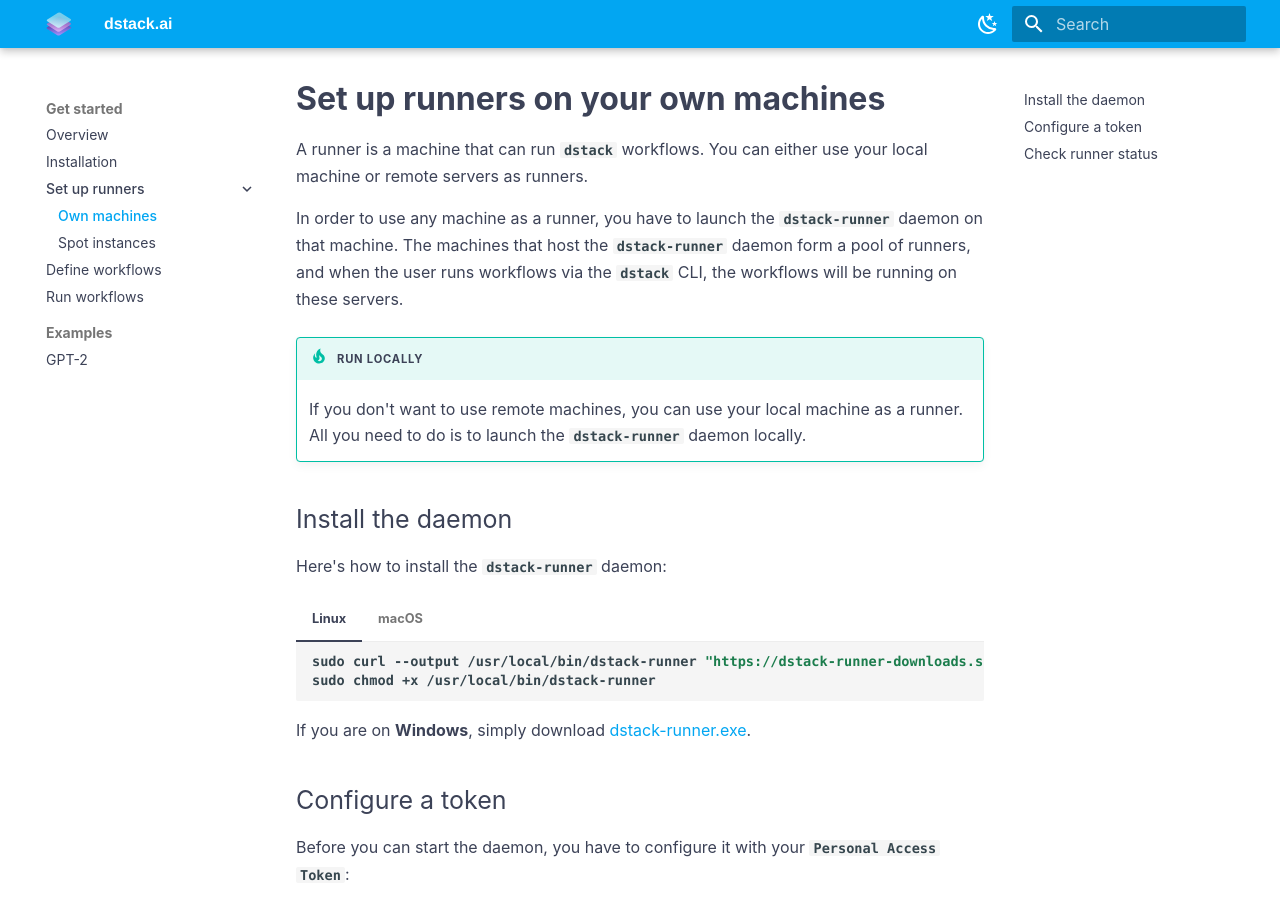
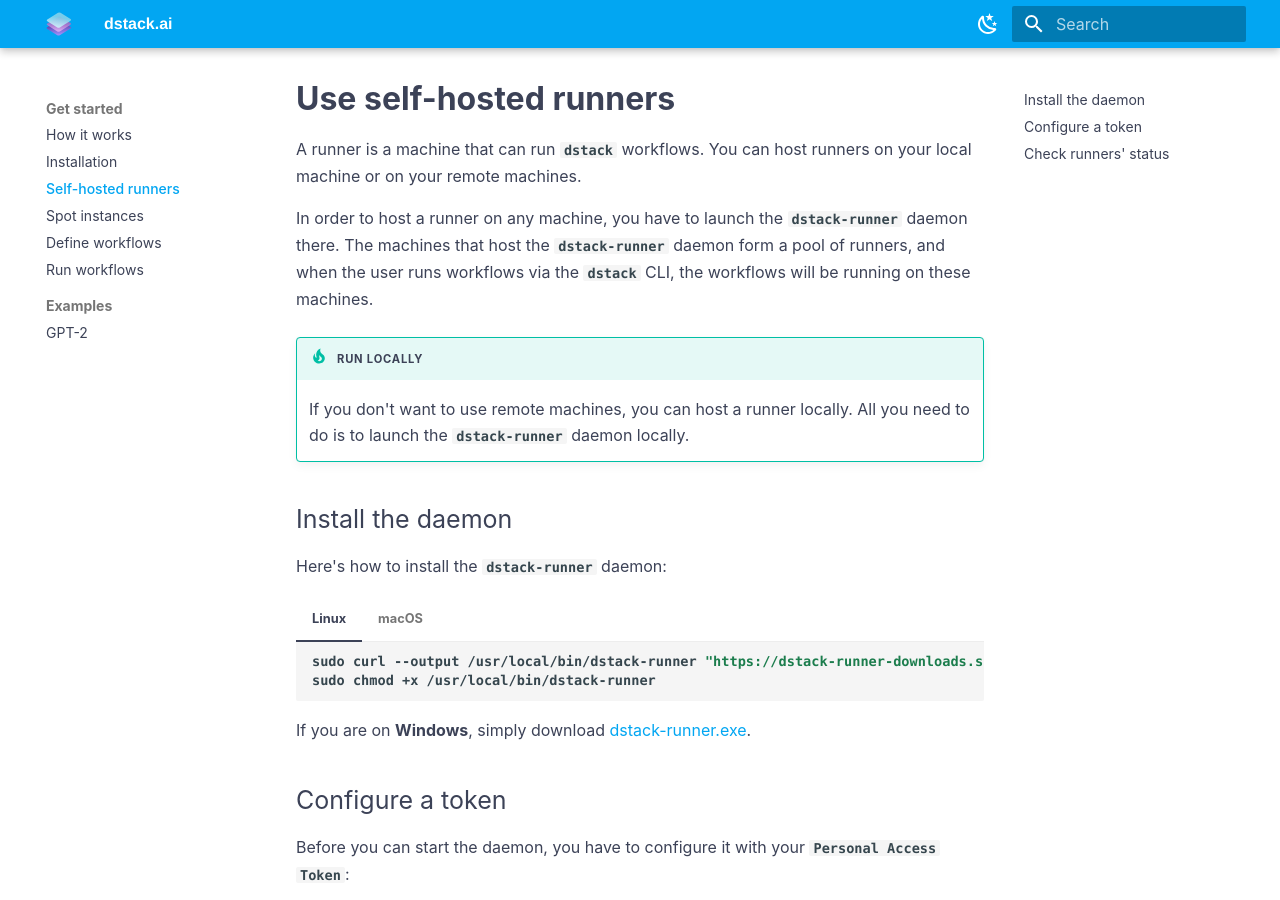
Before and after one commit to dstackai/dstack.github.io, an MkDocs documentation site: the page built from docs/self-hosted-runners.md, in a window 1280 px wide and 900 px high. Built offline with MkDocs 1.6.1 and Material for MkDocs 9.7.7, drawn with Linux system fonts in a browser that asks for light colours; some of the changed text lies outside the part shown.

Commit message:
- Updates in the structure

```diff
--- a/docs/use-own-servers.md
+++ b/docs/self-hosted-runners.md
@@ -1,14 +1,14 @@
-# Set up runners on your own machines
+# Use self-hosted runners
 
-A runner is a machine that can run `dstack` workflows. You can either use your local machine or
-remote servers as runners.
+A runner is a machine that can run `dstack` workflows. You can host runners on your local machine or
+on your remote machines.
 
-In order to use any machine as a runner, you have to launch the `dstack-runner` daemon on that machine.
+In order to host a runner on any machine, you have to launch the `dstack-runner` daemon there.
 The machines that host the `dstack-runner` daemon form a pool of runners, and when the user runs workflows via the
-`dstack` CLI, the workflows will be running on these servers.
+`dstack` CLI, the workflows will be running on these machines.
 
 !!! tip "Run locally"
-    If you don't want to use remote machines, you can use your local machine as a runner.
+    If you don't want to use remote machines, you can host a runner locally.
     All you need to do is to launch the `dstack-runner` daemon locally.
 
 ## Install the daemon
@@ -85,7 +85,7 @@
 
     If your machine is an EC2 instance, make sure its security group allows outgoing traffic.
 
-## Check runner status
+## Check runners' status
 
 After you've set up runners, you can check their status via the `dstack` CLI:
 
--- a/mkdocs.yml
+++ b/mkdocs.yml
@@ -47,11 +47,10 @@
     property: UA-4493451-5
 nav:
   - Get started:
-      - Overview: index.md
+      - How it works: index.md
       - Installation: installation.md
-      - Set up runners:
-          - Own machines: use-own-servers.md
-          - Spot instances: use-spot-instances.md
+      - Self-hosted runners: self-hosted-runners.md
+      - Spot instances: spot-instances.md
       - Define workflows: define-wokflows.md
       - Run workflows: run-workflows.md
   - Examples:
```
Also changed, not shown: docs/gpt-2.md (+2 -2 lines), docs/index.md (+4 -4 lines), docs/spot-instances.md (renamed from docs/use-spot-instances.md, +1 -1 lines).
